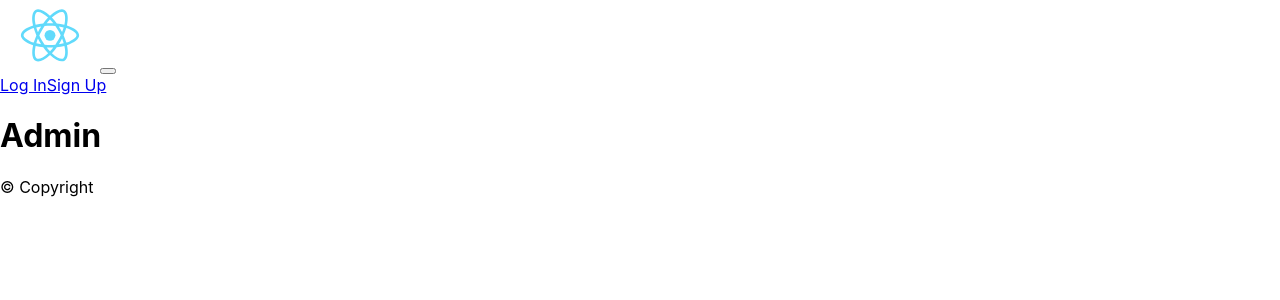
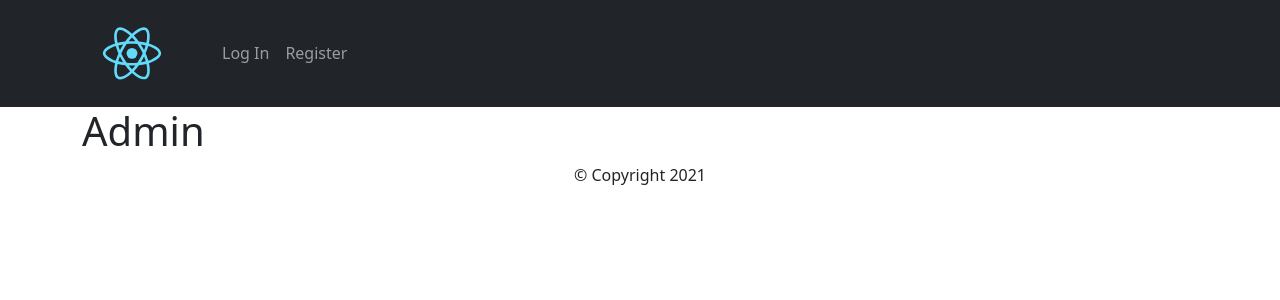
Before and after one commit to wfknowles/portfolio-manager, a React (Create React App) app in the folder client/: page /admin in a window 1280 px wide. Shown: the top 300 px of the page. Built offline with nearby package versions, Linux system fonts and the light colour scheme.

Commit message:
bootstrap added to index.html

```diff
--- a/client/public/index.html
+++ b/client/public/index.html
@@ -7,37 +7,16 @@
     <meta name="theme-color" content="#000000" />
     <meta
       name="description"
-      content="Web site created using create-react-app"
+      content="Starter web application using the MERN stack"
     />
     <link rel="apple-touch-icon" href="%PUBLIC_URL%/logo192.png" />
-    <!--
-      manifest.json provides metadata used when your web app is installed on a
-      user's mobile device or desktop. See https://developers.google.com/web/fundamentals/web-app-manifest/
-    -->
     <link rel="manifest" href="%PUBLIC_URL%/manifest.json" />
-    <!--
-      Notice the use of %PUBLIC_URL% in the tags above.
-      It will be replaced with the URL of the `public` folder during the build.
-      Only files inside the `public` folder can be referenced from the HTML.
-
-      Unlike "/favicon.ico" or "favicon.ico", "%PUBLIC_URL%/favicon.ico" will
-      work correctly both with client-side routing and a non-root public URL.
-      Learn how to configure a non-root public URL by running `npm run build`.
-    -->
-    <title>React App</title>
+    <link rel="stylesheet" href="https://cdn.jsdelivr.net/npm/bootstrap@5.1.0/dist/css/bootstrap.min.css" />
+    <!-- Add additional libraries here -->
+    <title>MERN Starter App</title>
   </head>
   <body>
     <noscript>You need to enable JavaScript to run this app.</noscript>
     <div id="root"></div>
-    <!--
-      This HTML file is a template.
-      If you open it directly in the browser, you will see an empty page.
-
-      You can add webfonts, meta tags, or analytics to this file.
-      The build step will place the bundled scripts into the <body> tag.
-
-      To begin the development, run `npm start` or `yarn start`.
-      To create a production bundle, use `npm run build` or `yarn build`.
-    -->
   </body>
 </html>
--- a/client/src/App.js
+++ b/client/src/App.js
@@ -44,7 +44,6 @@ const apolloClient = new ApolloClient({
 function App() {
   return (
     <ApolloProvider client={apolloClient}>
-      <div className="app">
         <Router>
           <Header />
           <Switch>
@@ -56,7 +55,6 @@ function App() {
           </Switch>
           <Footer />
         </Router>
-      </div>
     </ApolloProvider>
   )
 }
--- a/client/src/components/Footer/index.js
+++ b/client/src/components/Footer/index.js
@@ -3,15 +3,13 @@ import { Row, Col } from 'react-bootstrap';
 import './style.css';
 
 function Footer() {
-  const getYear = () => {
-    return new Date().getFullYear();
-  }
+  const year = new Date().getFullYear();
 
   return (
     <footer className="">
       <Row>
         <Col>
-          <p>&copy; Copyright {getYear}</p>
+          <p className="text-center">&copy; Copyright {year}</p>
         </Col>
       </Row>
     </footer>
--- a/client/src/components/Header/index.js
+++ b/client/src/components/Header/index.js
@@ -7,8 +7,8 @@ function Header() {
 
   return (
     <header>
-        <Navbar bg="dark" expand="lg" variant="dark" className="">
-        <Container>
+      <Navbar bg="dark" variant="dark" expand="lg">
+          <Container>
             <Navbar.Brand href="../">
             <img
                 src={logo}
@@ -19,21 +19,21 @@ function Header() {
             </Navbar.Brand>
             <Navbar.Toggle aria-controls="headerNavbar" />
             <Navbar.Collapse id="headerNavbar">
-            <Nav className="">
+            <Nav className="me-auto">
                 {Auth.loggedIn() ? (
                 <>
                     <Nav.Link onClick={Auth.logout()}>Logout</Nav.Link>
                 </>
                 ) : (
                 <>
-                    <Nav.Link href="/login" color="light">Log In</Nav.Link>
-                    <Nav.Link href="/signup">Sign Up</Nav.Link>
+                    <Nav.Link href="/login">Log In</Nav.Link>
+                    <Nav.Link href="/register">Register</Nav.Link>
                 </>
                 )}
             </Nav>
             </Navbar.Collapse>
         </Container>
-        </Navbar>
+      </Navbar>
     </header>
   )
 }
--- a/client/src/index.css
+++ b/client/src/index.css
@@ -1,4 +1,4 @@
-body {
+/* body {
   margin: 0;
   font-family: -apple-system, BlinkMacSystemFont, 'Segoe UI', 'Roboto', 'Oxygen',
     'Ubuntu', 'Cantarell', 'Fira Sans', 'Droid Sans', 'Helvetica Neue',
@@ -10,4 +10,10 @@ body {
 code {
   font-family: source-code-pro, Menlo, Monaco, Consolas, 'Courier New',
     monospace;
+} */
+
+#root {
+  min-height: 100vh;
+  display: flex;
+  flex-direction: column;
 }
```
